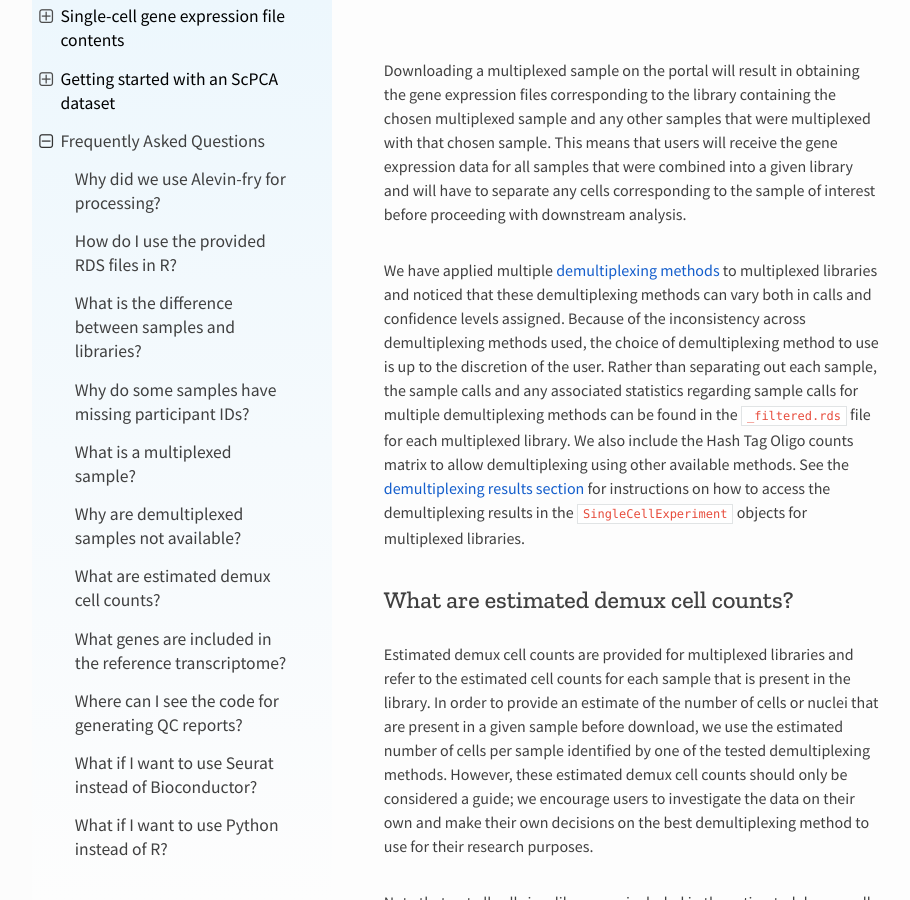
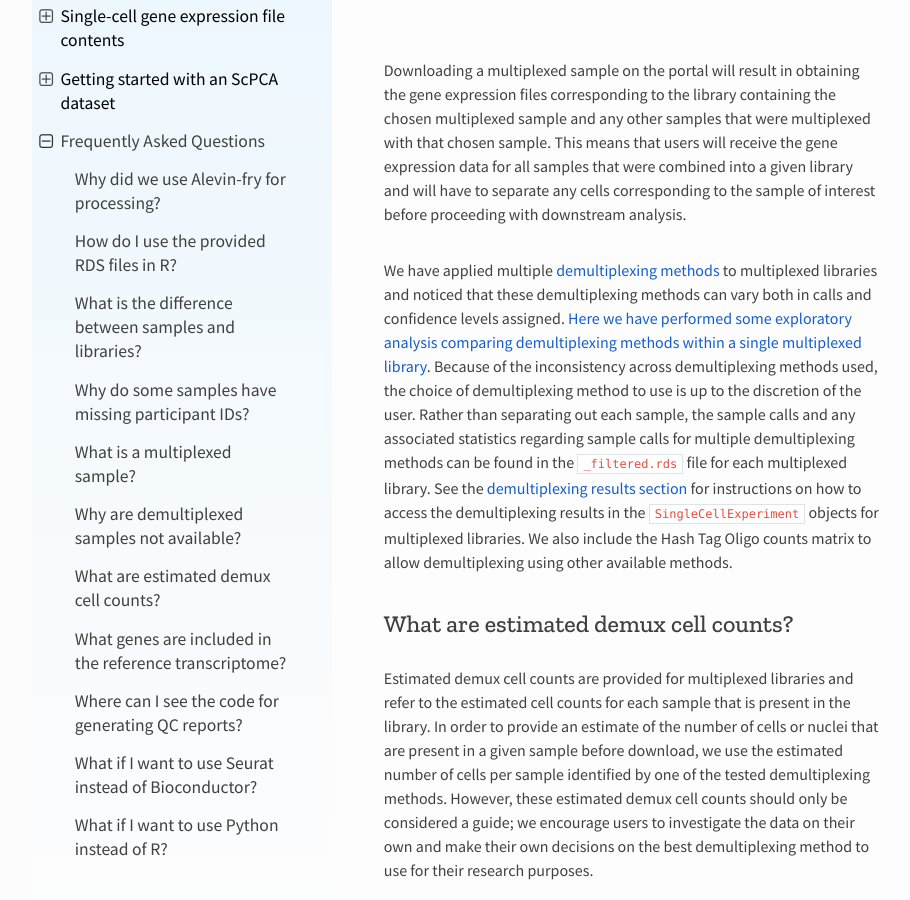
Before and after one commit to DongzeHE/scpca-docs, a Sphinx documentation site: the page built from docs/faq.md, in a window 1280 px wide and 900 px high, scrolled down 3515 px. Shown: the whole window, without its empty margins (158-1068 px from the left). Built offline with Sphinx 7.4.7 and the Read the Docs theme 2.0.0, drawn with Linux system fonts in a browser that asks for light colours.

Commit message:
add link to demux notebook

```diff
--- a/docs/faq.md
+++ b/docs/faq.md
@@ -66,10 +66,11 @@ Downloading a multiplexed sample on the portal will result in obtaining the gene
 This means that users will receive the gene expression data for all samples that were combined into a given library and will have to separate any cells corresponding to the sample of interest before proceeding with downstream analysis.
 
 We have applied multiple {ref}`demultiplexing methods <processing_information:hto demultiplexing>` to multiplexed libraries and noticed that these demultiplexing methods can vary both in calls and confidence levels assigned.
+[Here we have performed some exploratory analysis comparing demultiplexing methods within a single multiplexed library](https://htmlpreview.github.io/?https://github.com/AlexsLemonade/alsf-scpca/blob/main/analysis/quantifier-comparisons/15-demux-comparisons.nb.html).
 Because of the inconsistency across demultiplexing methods used, the choice of demultiplexing method to use is up to the discretion of the user.
 Rather than separating out each sample, the sample calls and any associated statistics regarding sample calls for multiple demultiplexing methods can be found in the `_filtered.rds` file for each multiplexed library.
+See the {ref}`demultiplexing results section <sce_file_contents:demultiplexing results>` for instructions on how to access the demultiplexing results in the `SingleCellExperiment` objects for multiplexed libraries.
 We also include the Hash Tag Oligo counts matrix to allow demultiplexing using other available methods.
-See the {ref}`demultiplexing results section <sce_file_contents:demultiplexing results>` for instructions on how to access the demultiplexing results in the `SingleCellExperiment` objects for multiplexed libraries.
 
 ## What are estimated demux cell counts?
 
```
